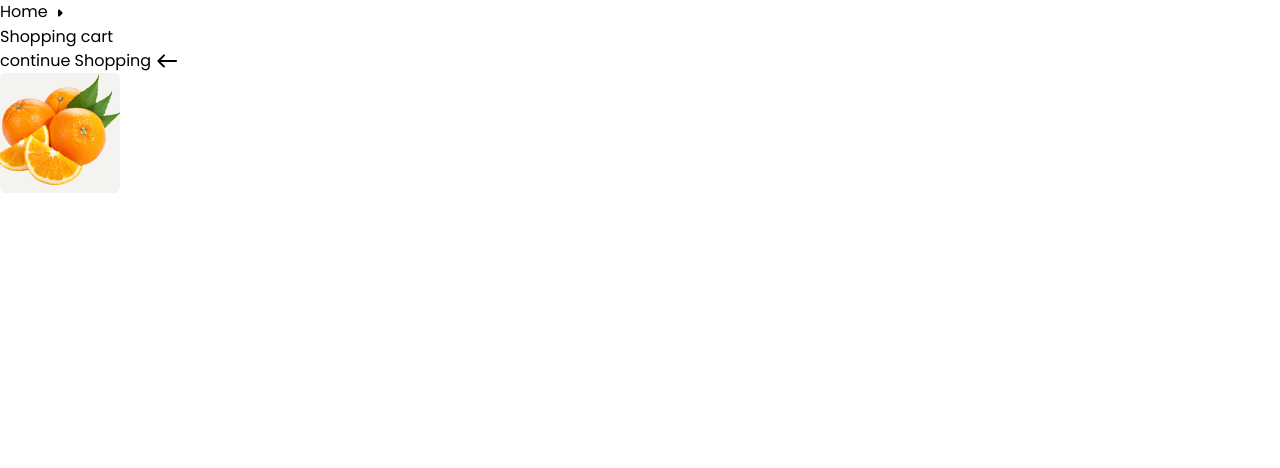
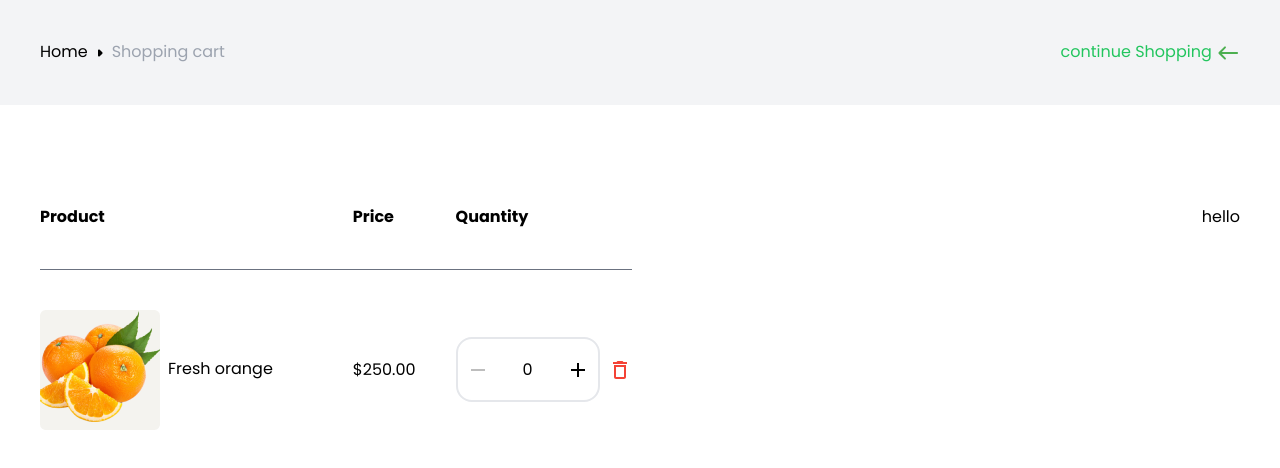
Before and after one commit to BayaSel/BayaSel, a React (Vite) app: page / in a window 1280 px wide. Shown: the top 468 px of the page. Built offline with nearby package versions, Linux system fonts and the light colour scheme.

Commit message:
Quantity price tag

```diff
--- a/src/components/Cart.jsx
+++ b/src/components/Cart.jsx
@@ -1,13 +1,60 @@
 import orangeImg from '../assets/cart/orange.png'
 import CartHeader from './CartHeader'
+import RemoveIcon from '@mui/icons-material/Remove';
+import AddIcon from '@mui/icons-material/Add';
+import { red } from '@mui/material/colors';
+
+import DeleteOutlineIcon from '@mui/icons-material/DeleteOutline';
 import './Styles/cart.css'
+import { useState } from 'react';
 
 function Footer() {
+  const [count, setCount] = useState(0)
   return (
     <div>
       <CartHeader />
-      <div className="cartbody">
-        <img src={orangeImg} alt="" />
+      <div className='px-10 py-5 my-20 bg-white-200 flex justify-between'>
+        <div>
+          <table className='text-left '>
+            <thead className='border-b-[1px] border-gray-500'>
+              <tr>
+                <th className='pb-10'>Product</th>
+                <th className='pb-10'>Price</th>
+                <th className='pb-10'>Quantity</th>
+              </tr>
+            </thead>
+            <tbody>
+              <tr>
+                <td className='py-10 pr-20'>
+                  <img src={orangeImg} alt="orange" className='inline-block mr-2' />
+                  Fresh orange
+                </td>
+                <td className='pr-10'>$250.00</td>
+                <td  className=''>
+                  <div className='flex justify-between'>
+                    <div className='flex justify-between items-center px-2 mr-2  border-2 rounded-[1rem] w-[9rem]'>
+                      <button onClick={() => {
+                        setCount(c => c === 0 ? 0 : c - 1)
+                      }}><RemoveIcon color={`${count === 0 && "disabled"}`} /></button>
+                      <p className='inline-block px-4'>{count}</p>
+                      <button onClick={() => {
+                        setCount(c => c + 1)
+                      }}><AddIcon /></button>
+                    </div>
+                    <button className='my-5'>
+                      <DeleteOutlineIcon sx={{ color: red[500] }} />
+                    </button>
+                  </div>
+
+                </td>
+              </tr>
+            </tbody>
+          </table>
+        </div>
+
+        <div>
+          hello
+        </div>
       </div>
     </div>
   )
--- a/src/components/CartHeader.jsx
+++ b/src/components/CartHeader.jsx
@@ -1,15 +1,17 @@
 import ArrowRightRoundedIcon from '@mui/icons-material/ArrowRightRounded';
 import WestRoundedIcon from '@mui/icons-material/WestRounded';
+import { green } from '@mui/material/colors';
+
 export default function CartHeader() {
   return (
-    <div>
-        <div className="nav-cart">
-            <p>Home<ArrowRightRoundedIcon /></p>
-            <p>Shopping cart</p>
-        </div>
-        <div className="continueShopping">
-            <p>continue Shopping <WestRoundedIcon /></p>
-        </div>
+    <div  className="flex px-10 justify-between py-10 bg-gray-100">
+      <div className='flex justify-between'>
+        <p>Home<ArrowRightRoundedIcon  /></p>
+        <p className='text-gray-400'>Shopping cart</p>
+      </div>
+      <div>
+        <p className='text-green-500'>continue Shopping <WestRoundedIcon sx={{ color: green[500] }} /></p>
+      </div>
     </div>
   )
 }
```
